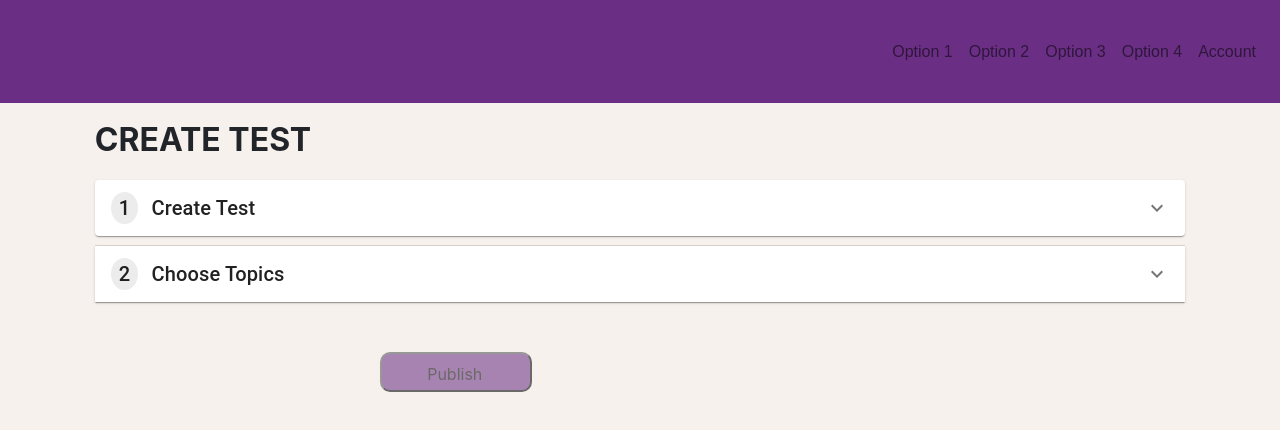
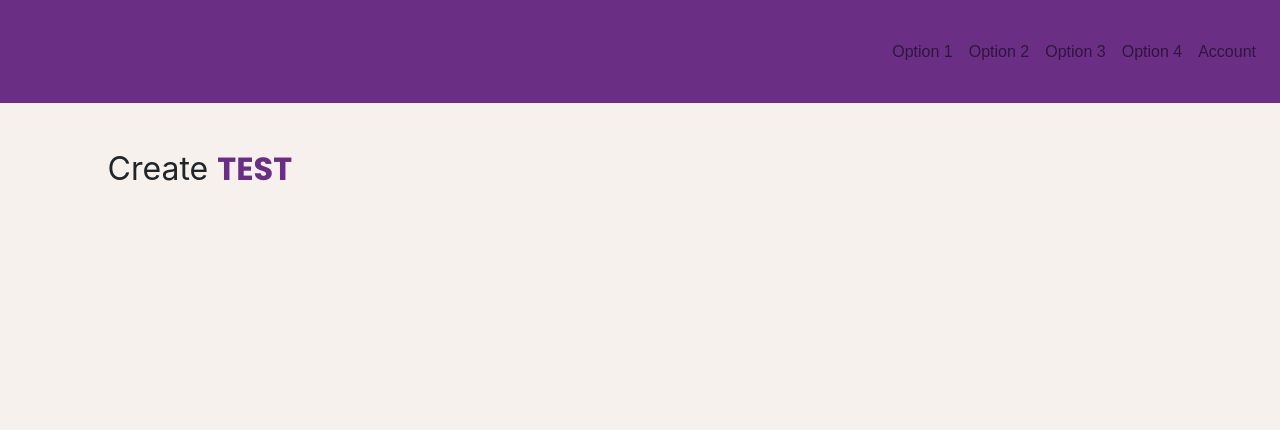
Before and after one commit to sumitshinde2608/SLTestCreationModule, a React (Create React App) app: page /customtest in a window 1280 px wide. Shown: the top 430 px of the page. Built offline with nearby package versions, Linux system fonts and the light colour scheme.

Commit message:
Work done

```diff
--- a/public/index.html
+++ b/public/index.html
@@ -9,6 +9,9 @@
     integrity="sha384-EVSTQN3/azprG1Anm3QDgpJLIm9Nao0Yz1ztcQTwFspd3yD65VohhpuuCOmLASjC"
     crossorigin="anonymous"
     />
+    <style>
+      @import url('https://fonts.googleapis.com/css2?family=Poppins:wght@700&display=swap');
+      </style>
     <meta name="viewport" content="width=device-width, initial-scale=1" />
     <meta name="theme-color" content="#000000" />
     <meta
--- a/src/App.js
+++ b/src/App.js
@@ -4,6 +4,7 @@ import { BrowserRouter as Router, Route } from "react-router-dom";
 import Navbar from "./Components/Navbar/Navbar";
 // import Test from "./Components/SelectTestDetails/SelectTestDetails";
 import Course from "./Components/SelectCourseDetails/SelectCourseDetails";
+import CustomTest from "./Containers/Custom Test/CustomTest";
 import Home from "./Components/Home/Home";
 import "./App.css";
 import { Button } from "react-bootstrap";
@@ -16,12 +17,12 @@ const App = () => {
 				<div className='container'>
 					<div style={{ padding: "1vw" }}>
 						<p style={{ fontSize: "2rem" }}>
-							<strong>CREATE TEST</strong>
+							{/* <strong>CREATE TEST</strong> */}
 						</p>
 						<div>
 							<Router>
 								<Route path='/' exact component={Home} />
-								<Route path='/customtest' exact component={Course} />
+								<Route path='/customtest' component={CustomTest} />
 								<Route path='/speedenhancer' component={Course} />
 								<Route path='/fulltest' component={Course} />
 							</Router>
--- a/src/Components/Home/Home.js
+++ b/src/Components/Home/Home.js
@@ -12,7 +12,7 @@ function Home() {
 			</Link>
 			<br />
 			<br />
-			<Link to={`/speedenhancer`}>
+			<Link to={`/customtest`}>
 				<button className='button mt-20' type='submit'>
 					{" "}
 					Custom Test{" "}
@@ -21,7 +21,7 @@ function Home() {
 			<br />
 
 			<br />
-			<Link to={`/speedenhancer`}>
+			<Link to={`/fulltest`}>
 				<button className='button mt-20' type='submit'>
 					{" "}
 					Full Test{" "}
--- /dev/null
+++ b/src/Containers/Custom Test/CustomTest.css
@@ -0,0 +1,3 @@
+#po {
+	font-family: "Poppins", sans-serif;
+}
--- /dev/null
+++ b/src/Containers/Custom Test/CustomTest.js
@@ -0,0 +1,18 @@
+import React from "react";
+import "./CustomTest.css";
+const CustomTest = () => {
+	return (
+		<div>
+			<div style={{ padding: "1vw" }}>
+				<p style={{ fontSize: "2rem" }}>
+					Create{" "}
+					<span style={{ color: "#6A2F85", font: "Poppins" }} id='po'>
+						TEST
+					</span>
+				</p>
+			</div>
+		</div>
+	);
+};
+
+export default CustomTest;
```
